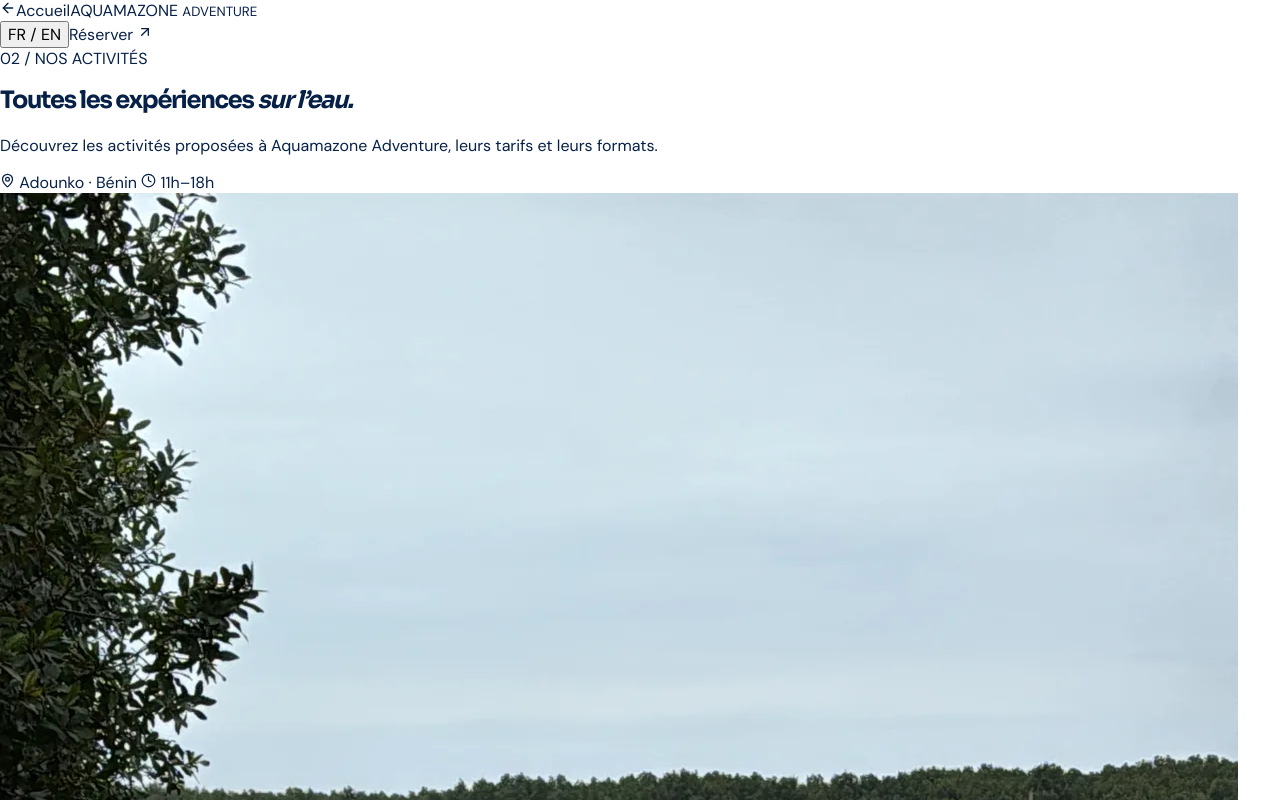
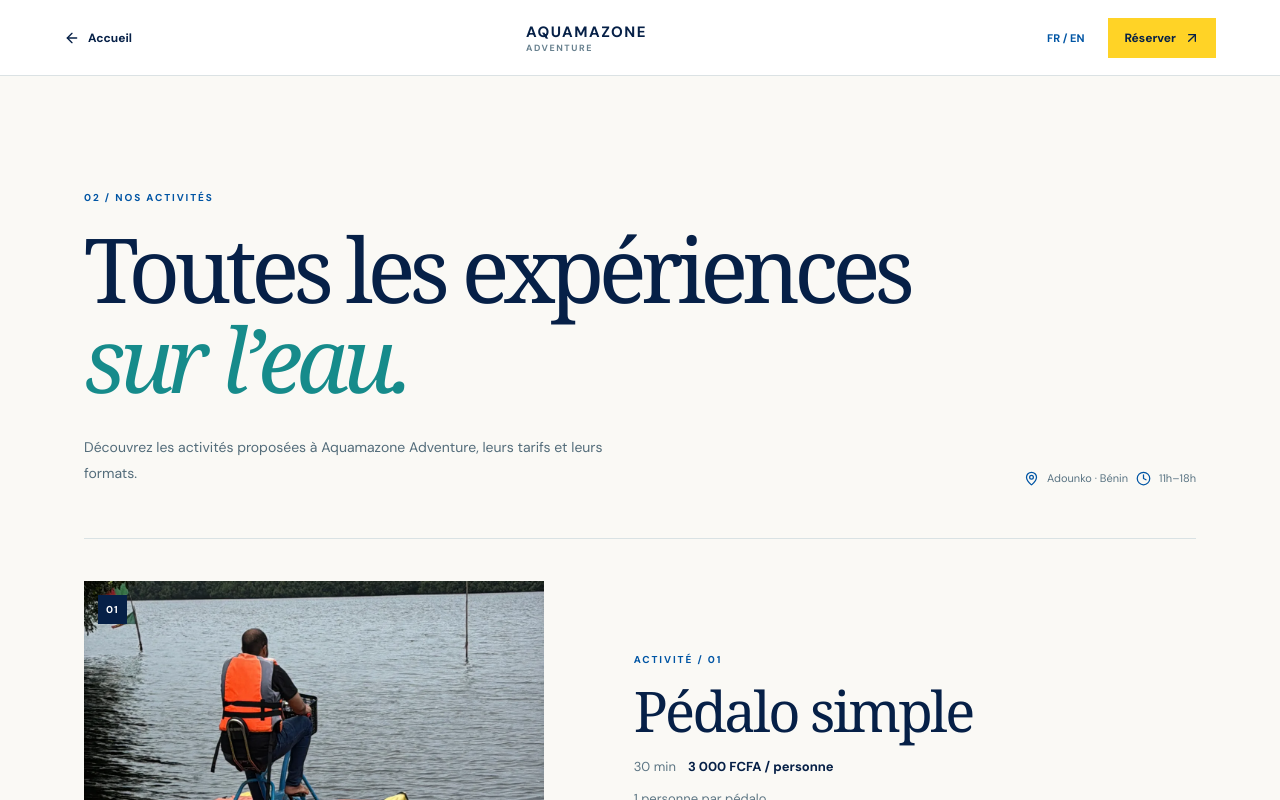
Before and after one commit to emma-dasilva-dev/aquamazone-adventure, a Next.js app: page /activites in a window 1280 px wide. Shown: the top 800 px of the page. Built offline with nearby package versions, Linux system fonts and the light colour scheme; no server answers.

Commit message:
Style activities catalogue, desktop restaurant composition and rating prompt

```diff
--- a/app/globals.css
+++ b/app/globals.css
@@ -1166,3 +1166,96 @@ img,video,iframe{max-width:100%}
 .az-review-admin-error{color:#b82a2a!important}
 @media(max-width:850px){.visitor-reviews-grid{grid-template-columns:1fr;gap:35px}.visitor-reviews-form-area{max-width:680px}}
 @media(max-width:600px){.visitor-reviews-shell{padding:76px 21px}.visitor-reviews-heading{margin-bottom:31px}.visitor-reviews-heading h2{font-size:clamp(38px,9vw,53px)}.visitor-reviews-form-area{padding:23px 18px}.visitor-reviews-subheading h3{font-size:23px}}
+
+
+/* Dedicated activities: clean editorial catalogue */
+.az-catalog{min-height:100vh;background:#faf9f5;color:#062047}
+.az-catalog-header{display:flex;align-items:center;justify-content:space-between;gap:20px;min-height:76px;padding:12px clamp(20px,5vw,70px);border-bottom:1px solid #dbe2e4;background:#fff}
+.az-catalog-header a{text-decoration:none;color:#062047}
+.az-catalog-back{display:inline-flex;align-items:center;gap:8px;font-size:12px;font-weight:700}
+.az-catalog-logo{font-size:15px;font-weight:900;letter-spacing:.1em}
+.az-catalog-logo small{display:block;font-size:9px;letter-spacing:.17em;color:#68818f}
+.az-catalog-header-actions{display:flex;align-items:center;gap:18px}
+.az-catalog-header-actions button{border:0;background:transparent;color:#0055a4;font-size:11px;font-weight:800;cursor:pointer}
+.az-catalog-header-actions>a{display:inline-flex;align-items:center;gap:8px;padding:12px 16px;background:#ffd326;font-size:12px;font-weight:800}
+.az-catalog-hero,.az-catalog-list,.az-catalog-video,.az-catalog-footer{max-width:1240px;margin:0 auto}
+.az-catalog-hero{padding:clamp(65px,9vw,120px) clamp(20px,5vw,65px) 52px}
+.az-catalog-kicker{font-size:10px;font-weight:800;letter-spacing:.19em;color:#0055a4;margin:0 0 20px}
+.az-catalog-hero h1{font-family:Georgia,'Times New Roman',serif;font-size:clamp(48px,7vw,92px);line-height:1;letter-spacing:-.065em;font-weight:400;max-width:840px;margin:0}
+.az-catalog-hero h1 em,.az-catalog-video h2 em{font-weight:400;color:#168b8b}
+.az-catalog-intro{display:flex;justify-content:space-between;align-items:end;gap:25px;margin-top:32px}
+.az-catalog-intro>p{max-width:550px;font-size:14px;line-height:1.8;color:#536c7a;margin:0}
+.az-catalog-intro>span{display:flex;align-items:center;gap:8px;font-size:11px;color:#5a7483;white-space:nowrap}
+.az-catalog-intro svg{color:#0055a4}
+.az-catalog-list{padding:0 clamp(20px,5vw,65px) 90px}
+.az-catalog-item{display:grid;grid-template-columns:minmax(0,.9fr) minmax(0,1.1fr);gap:clamp(35px,7vw,100px);align-items:center;padding:42px 0;border-top:1px solid #d9e2e4}
+.az-catalog-item:last-child{border-bottom:1px solid #d9e2e4}
+.az-catalog-image{position:relative;aspect-ratio:1.32;background:#d9e7ec;overflow:hidden}
+.az-catalog-image img{display:block;width:100%;height:100%;object-fit:cover}
+.az-catalog-image>span{position:absolute;left:14px;top:14px;background:#062047;color:#fff;font-size:10px;letter-spacing:.1em;font-weight:800;padding:8px}
+.az-catalog-detail h2{font-family:Georgia,'Times New Roman',serif;font-size:clamp(32px,4.5vw,56px);line-height:1.08;font-weight:400;letter-spacing:-.045em;margin:0 0 18px}
+.az-catalog-detail .az-catalog-kicker{margin-bottom:14px}
+.az-catalog-facts{display:flex;gap:12px;flex-wrap:wrap;align-items:baseline;font-size:13px}
+.az-catalog-facts span{color:#5d7684}.az-catalog-facts strong{font-weight:800}
+.az-catalog-detail>p:not(.az-catalog-kicker){color:#5d7684;font-size:13px;line-height:1.7;margin:13px 0 0}
+.az-catalog-detail>p.az-catalog-unavailable{color:#9b3939}
+.az-catalog-detail>a{display:inline-flex;align-items:center;gap:8px;margin-top:25px;border-bottom:1px solid #0055a4;padding-bottom:5px;text-decoration:none;color:#0055a4;font-size:12px;font-weight:800}
+.az-catalog-video{display:grid;grid-template-columns:1fr .85fr;gap:clamp(30px,5vw,75px);align-items:center;background:#062047;color:#fff;padding:clamp(40px,6vw,75px)}
+.az-catalog-video .az-catalog-kicker{color:#8abfe5}
+.az-catalog-video h2{font-family:Georgia,'Times New Roman',serif;font-size:clamp(37px,5vw,62px);font-weight:400;letter-spacing:-.055em;line-height:1.1;margin:0}
+.az-catalog-video p:not(.az-catalog-kicker){color:#c5d7e3;font-size:13px;line-height:1.8;margin:18px 0 25px}
+.az-catalog-video a{display:inline-flex;align-items:center;gap:9px;color:#ffd326;text-decoration:none;border-bottom:1px solid #ffd326;padding-bottom:6px;font-size:12px;font-weight:800}
+.az-catalog-video-image{aspect-ratio:1.2;overflow:hidden}
+.az-catalog-video-image img{width:100%;height:100%;object-fit:cover}
+.az-catalog-footer{display:flex;justify-content:space-between;align-items:center;gap:20px;padding:55px clamp(20px,5vw,65px) 80px;font-family:Georgia,'Times New Roman',serif;font-size:24px}
+.az-catalog-footer a{display:inline-flex;align-items:center;gap:8px;background:#ffd326;color:#062047;text-decoration:none;padding:14px 18px;font-family:Arial,sans-serif;font-size:12px;font-weight:800}
+
+/* Desktop-only restaurant photo composition. Mobile retains original single photo. */
+.restaurant-v9-desktop-photos{display:none}
+@media(min-width:901px){
+ .restaurant-v9-visual{position:relative;min-height:730px}
+ .restaurant-v9-visual>.restaurant-v9-photo{display:none}
+ .restaurant-v9-desktop-photos{display:block;position:sticky;top:95px;height:min(68vh,620px);min-height:490px;margin:18px 15px 20px 0;isolation:isolate}
+ .restaurant-v9-desktop-photo{position:absolute;background-position:center;background-size:cover;background-repeat:no-repeat;box-shadow:0 15px 40px rgba(6,32,71,.13);border:5px solid #faf9f5;will-change:transform}
+ .restaurant-v9-desktop-photo-one{inset:2% 12% 18% 1%;z-index:1;background-image:url('/images/restaurant/poisson-braise.webp')}
+ .restaurant-v9-desktop-photo-two{inset:28% 0 10% 30%;z-index:2;background-image:url('/images/gallery/gallery-04.webp');transform:rotate(3deg)}
+ .restaurant-v9-desktop-photo-three{inset:49% 34% 0 5%;z-index:3;background-image:url('/images/gallery/gallery-19.webp');transform:rotate(-3deg)}
+ @supports (animation-timeline:view()){
+  .restaurant-v9-desktop-photo-two{animation:az-rest-photo-two linear both;animation-timeline:view(block);animation-range:entry 0% exit 100%}
+  .restaurant-v9-desktop-photo-three{animation:az-rest-photo-three linear both;animation-timeline:view(block);animation-range:entry 0% exit 100%}
+ }
+}
+@keyframes az-rest-photo-two{from{transform:translateY(24px) rotate(4deg)}to{transform:translateY(-14px) rotate(1deg)}}
+@keyframes az-rest-photo-three{from{transform:translateY(45px) rotate(-5deg)}to{transform:translateY(-15px) rotate(-1deg)}}
+@media(prefers-reduced-motion:reduce){.restaurant-v9-desktop-photo{animation:none!important;will-change:auto}}
+
+/* Rating-first visitor experience */
+.visitor-rating-experience{opacity:1}
+.visitor-rating-experience.is-visible .visitor-rating-invite{animation:az-rating-reveal .5s ease-out both}
+.visitor-rating-invite{display:grid;gap:13px;padding:20px 0 14px}
+.visitor-rating-kicker{font-size:10px;letter-spacing:.17em;color:#0055a4;font-weight:800}
+.visitor-rating-invite>strong{font-family:Georgia,'Times New Roman',serif;font-size:clamp(24px,2.7vw,34px);font-weight:400;line-height:1.2;letter-spacing:-.025em}
+.visitor-rating-invite>p{font-size:13px;line-height:1.7;color:#607887;margin:0}
+.visitor-rating-choices{display:flex;gap:9px;margin-top:8px}
+.visitor-rating-choices button{width:50px;height:50px;display:grid;place-items:center;border:1px solid #b8cfd9;background:#fff;color:#ad7e19;cursor:pointer;transition:transform .2s ease,background .2s ease}
+.visitor-rating-choices button:hover{background:#fff3c4;transform:translateY(-3px)}
+.visitor-rating-selected{display:flex;justify-content:space-between;align-items:center;gap:12px;flex-wrap:wrap;font-size:12px;font-weight:800}
+.visitor-rating-selected>div{display:flex;gap:4px}
+.visitor-rating-selected button{width:37px;height:37px;display:grid;place-items:center;background:transparent;border:0;color:#ad7e19;cursor:pointer}
+.visitor-reviews-form-progressive{padding-top:8px}
+@keyframes az-rating-reveal{from{opacity:0;transform:translateY(12px)}to{opacity:1;transform:translateY(0)}}
+@media(prefers-reduced-motion:reduce){.visitor-rating-experience.is-visible .visitor-rating-invite{animation:none}.visitor-rating-choices button{transition:none}}
+@media(max-width:800px){
+ .az-catalog-intro{align-items:start;flex-direction:column}
+ .az-catalog-item{grid-template-columns:1fr;gap:22px}
+ .az-catalog-video{grid-template-columns:1fr}
+}
+@media(max-width:560px){
+ .az-catalog-header{padding:10px 16px;gap:8px}.az-catalog-logo{font-size:12px}.az-catalog-logo small{display:none}
+ .az-catalog-header-actions{gap:8px}.az-catalog-header-actions>a{padding:10px;font-size:11px}
+ .az-catalog-hero{padding:60px 20px 35px}.az-catalog-hero h1{font-size:clamp(43px,12vw,64px)}
+ .az-catalog-list{padding:0 20px 60px}.az-catalog-item{padding:30px 0}
+ .az-catalog-detail h2{font-size:36px}
+ .az-catalog-video{padding:35px 20px}.az-catalog-footer{flex-direction:column;align-items:flex-start;padding:42px 20px 65px;font-size:21px}
+ .visitor-rating-choices button{width:44px;height:44px}
+}
```
